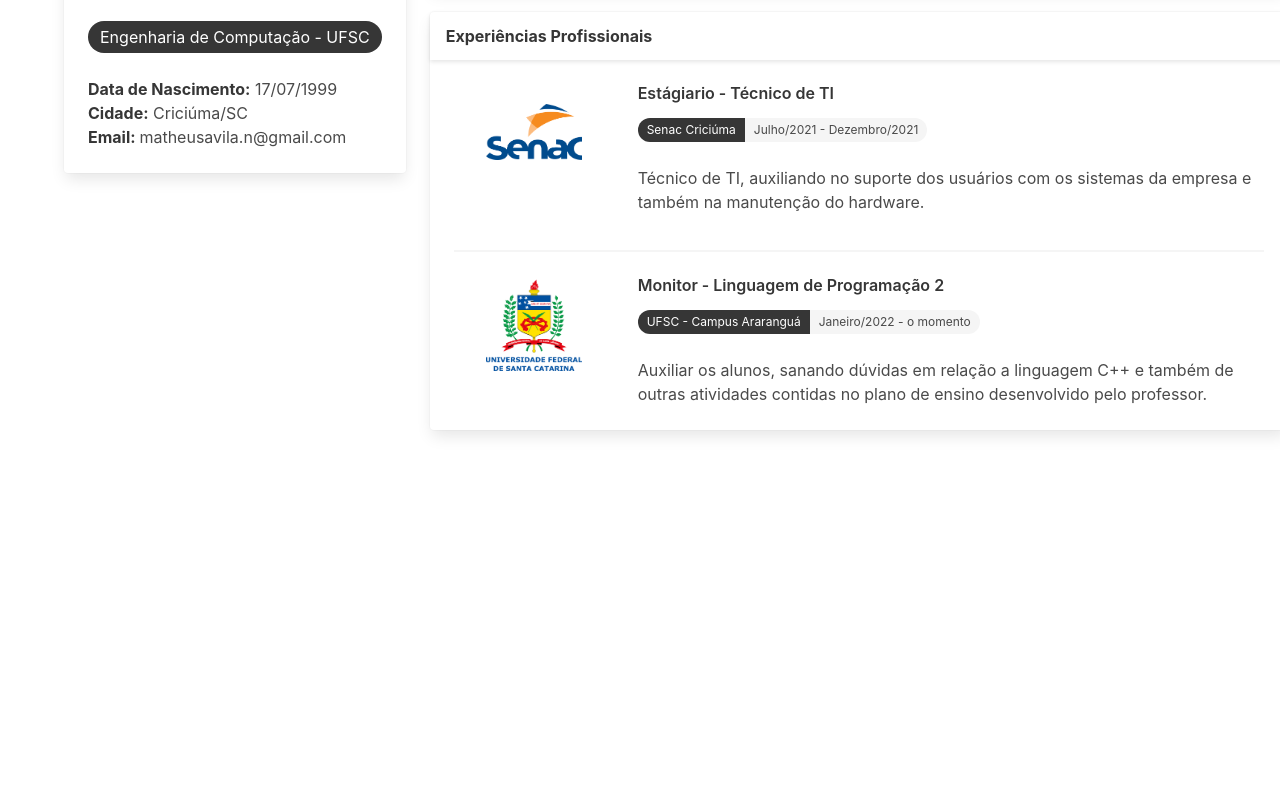
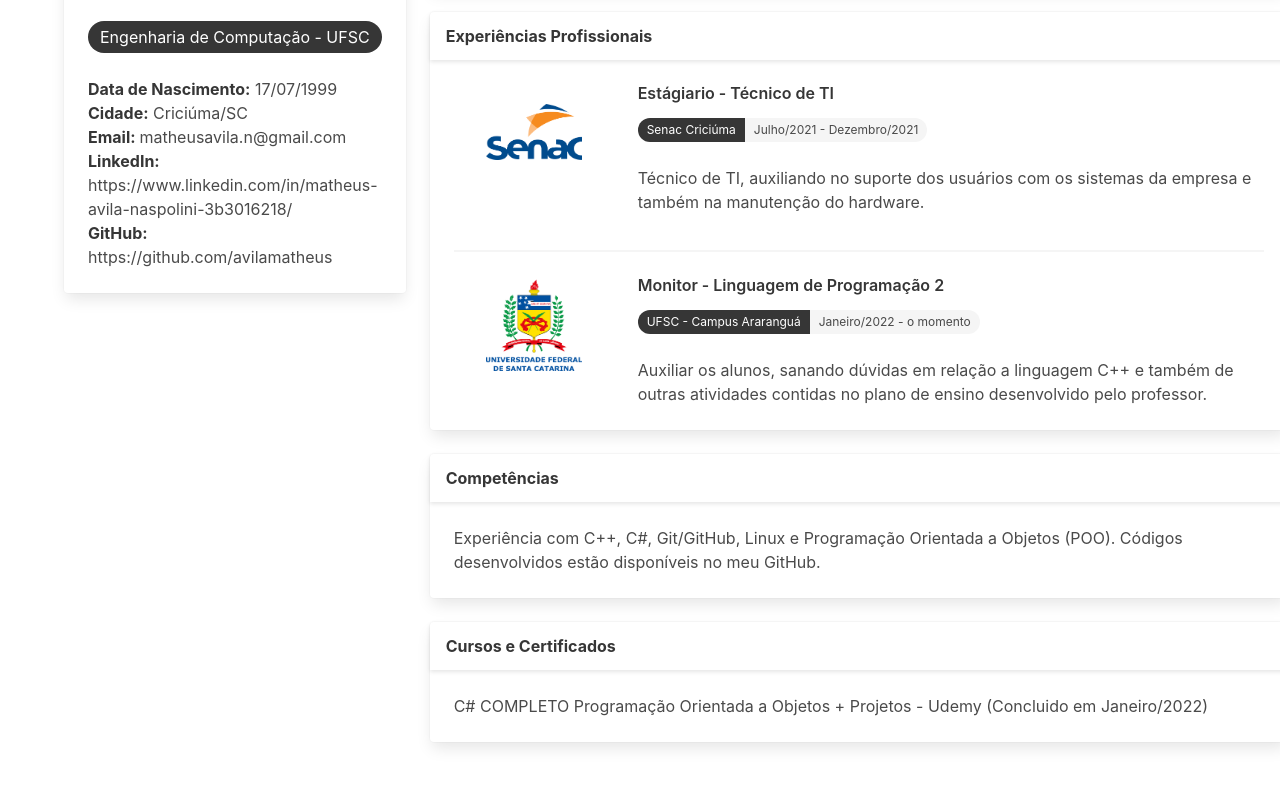
Before and after one commit to avilamatheus/CursoJS, a plain HTML site: page 03 - Bulma (Framework CSS)/05 - Portfolio/index.html in a window 1280 px wide. Shown: the part 496-1282 px from the top of the page. Before the commit the page ends 974 px from the top, so only its background shows below. Drawn offline with nearby package versions, Linux system fonts and the light colour scheme.

Commit message:
hyperlinks and courses

```diff
--- a/03 - Bulma (Framework CSS)/05 - Portfolio/index.html
+++ b/03 - Bulma (Framework CSS)/05 - Portfolio/index.html
@@ -5,7 +5,7 @@
     <meta charset="UTF-8">
     <meta http-equiv="X-UA-Compatible" content="IE=edge">
     <meta name="viewport" content="width=device-width, initial-scale=1.0">
-    <title>Meu Portfolio</title>
+    <title>Currículo - Matheus Ávila</title>
     <link rel="stylesheet" href="https://cdn.jsdelivr.net/npm/bulma@0.9.3/css/bulma.min.css">
     <link rel="stylesheet" href="css/style.css">
     <script defer src="https://use.fontawesome.com/releases/v5.3.1/js/all.js"></script>
@@ -56,7 +56,16 @@
                                 <strong>Email: </strong>
                                 <a href="mailto:matheusavila.n@gmail.com">
                                     matheusavila.n@gmail.com
+                                </a> <br>
+                                <strong>LinkedIn: </strong>
+                                <a href="https://www.linkedin.com/in/matheus-avila-naspolini-3b3016218/" target="_blank">
+                                    https://www.linkedin.com/in/matheus-avila-naspolini-3b3016218/
+                                </a> <br>
+                                <strong>GitHub: </strong>
+                                <a href="https://github.com/avilamatheus" target="_blank">
+                                    https://github.com/avilamatheus
                                 </a>
+
                             </div>
                         </div>
                     </div>
@@ -157,9 +166,39 @@
                             </div>
                         </div>
                     </div>
+                    <br>
+                    <div class="card">
+                        <header class="card-header">
+                            <p class="card-header-title">
+                                Competências
+                            </p>
+                        </header>
+                        <div class="card-content">
+                            <div class="content">
+                                Experiência com C++, C#, Git/GitHub, Linux e Programação
+                                Orientada a Objetos (POO). Códigos desenvolvidos estão disponíveis no meu <a href="https://github.com/avilamatheus" target="_blank">GitHub</a>.
+                            </div>
+                        </div>
+                    </div>
+                    <br>
+                    <div class="card">
+                        <header class="card-header">
+                            <p class="card-header-title">
+                                Cursos e Certificados
+                            </p>
+                        </header>
+                        <div class="card-content">
+                            <div class="content">
+                                <a href="https://www.udemy.com/certificate/UC-ed832526-87c1-482b-a5b5-81487e121df7/" target="_blank">
+                                    C# COMPLETO Programação Orientada a Objetos + Projetos - Udemy (Concluido em Janeiro/2022)
+                                </a>
+                            </div>
+                        </div>
+                    </div>
                 </div>
             </div>
         </div>
     </section>
 </body>
+
 </html>
```
